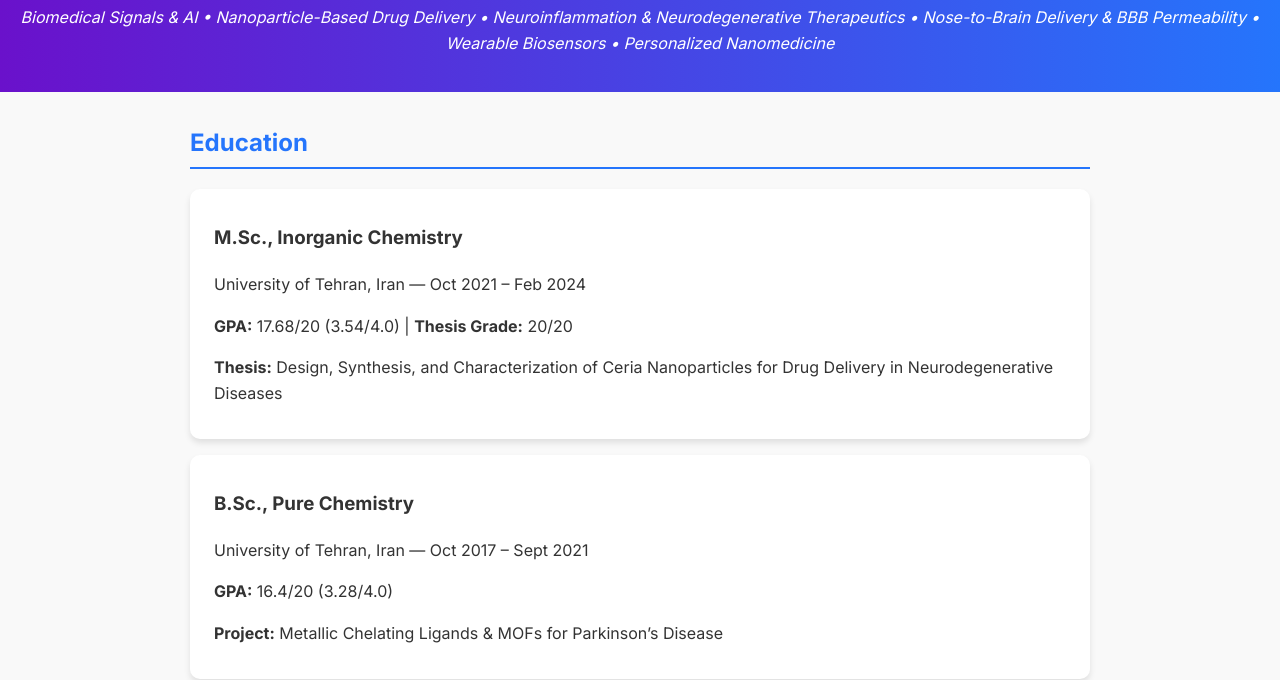
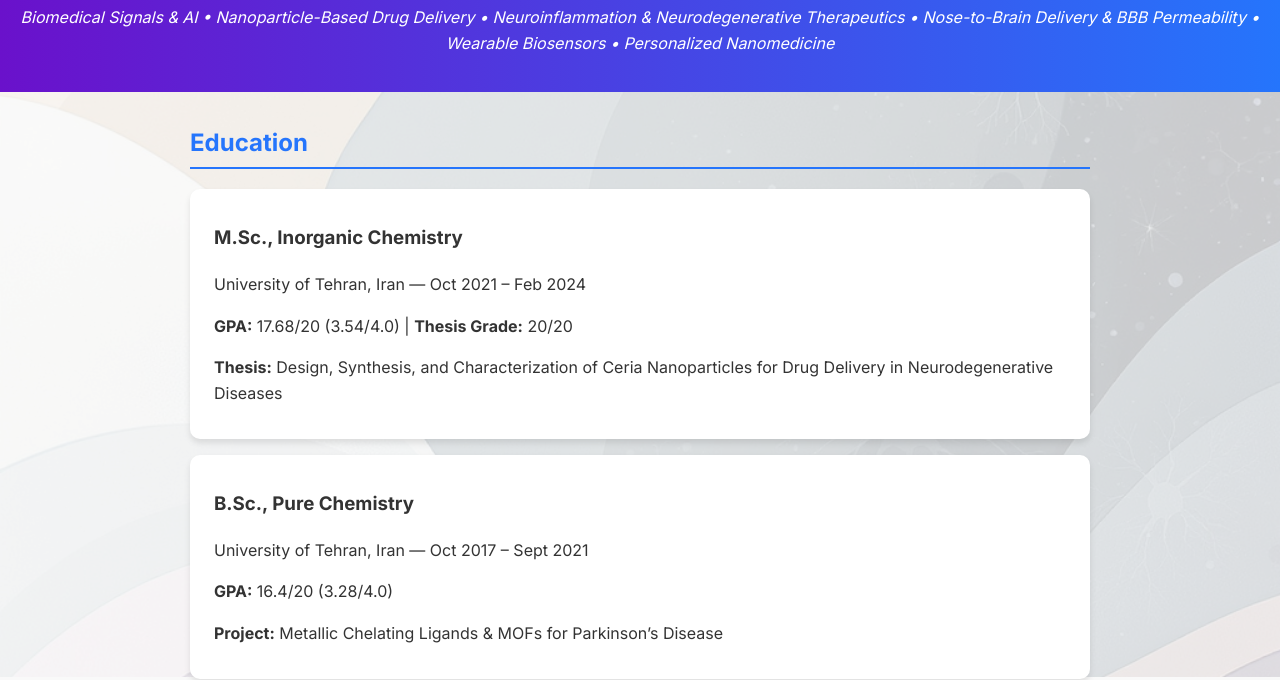
Before and after one commit to Saina-Bijanzadeh/saina-bijanzadeh.github.io, a plain HTML site: page index.html in a window 1280 px wide. Shown: the part 123-803 px from the top of the page. Drawn offline with Linux system fonts and the light colour scheme.

Commit message:
Update style.css

```diff
--- a/style.css
+++ b/style.css
@@ -6,8 +6,7 @@ body::before {
     left: 0;
     width: 100%;
     height: 100%;
-    background: url('https://raw.githubusercontent.com/Saina-Bijanzadeh/saina-bijanzadeh.github.io/refs/heads/main/images/openart-image_6jGv3oxC_1758702286451_raw.jpg')
-') no-repeat center center;
+    background: url('https://raw.githubusercontent.com/Saina-Bijanzadeh/saina-bijanzadeh.github.io/main/images/openart-image_6jGv3oxC_1758702286451_raw.jpg') no-repeat center center;
     background-size: cover;
     opacity: 0.2; /* Adjust opacity for subtlety */
     z-index: -1; /* Behind all content */
```
